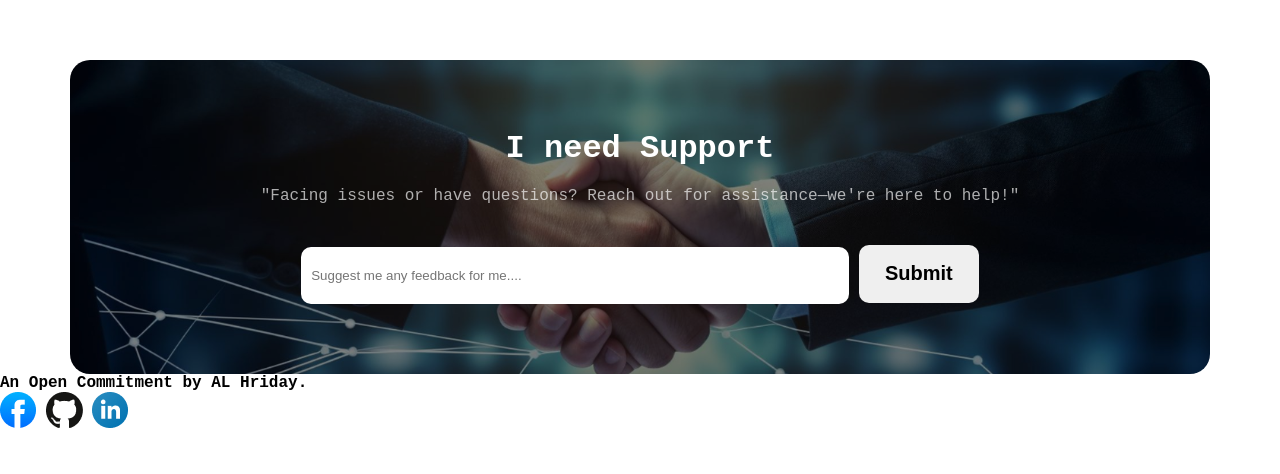
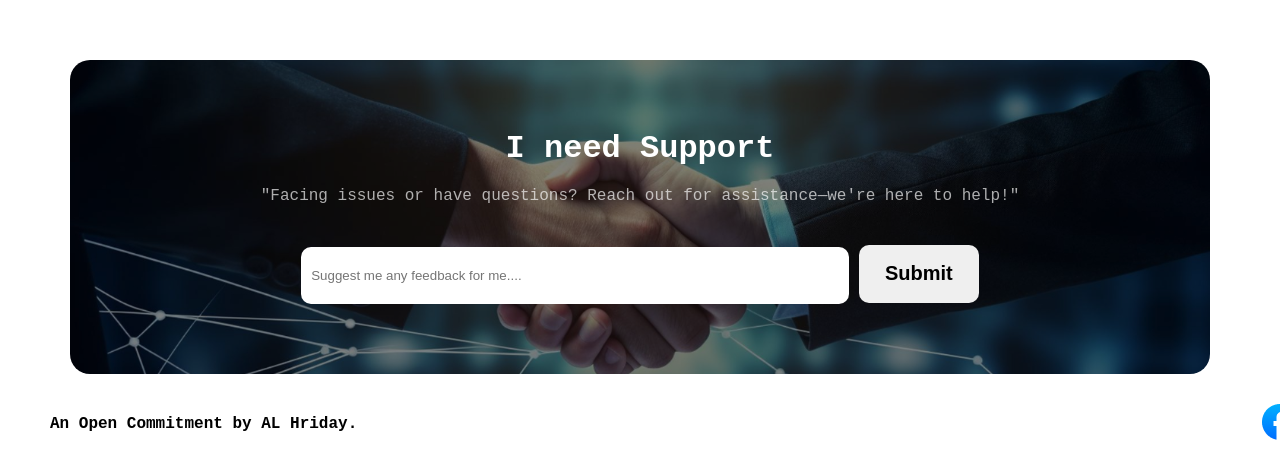
Before and after one commit to ALHriday/assignment01, a plain HTML site: page index.html in a window 1280 px wide. Shown: the part 4335-4809 px from the top of the page. Before the commit the page ends 4768 px from the top, so only its background shows below. Drawn offline with Linux system fonts and the light colour scheme; a web font is replaced by a local one.

Commit message:
some issues

```diff
--- a/style.css
+++ b/style.css
@@ -236,12 +236,6 @@ nav button{
     gap: 15px;
 }
 
-
-
-
-
-
-
 .last-container{
     width: 1140px;
     height: 314px;
@@ -286,3 +280,13 @@ nav button{
     border-radius: 10px;
     border: none;
 }
+
+#footer{
+    width: 1440px;
+    height: 100px;
+    display: flex;
+    justify-content: space-between;
+    align-items: center;
+    padding: 0px 50px;
+
+}
```
